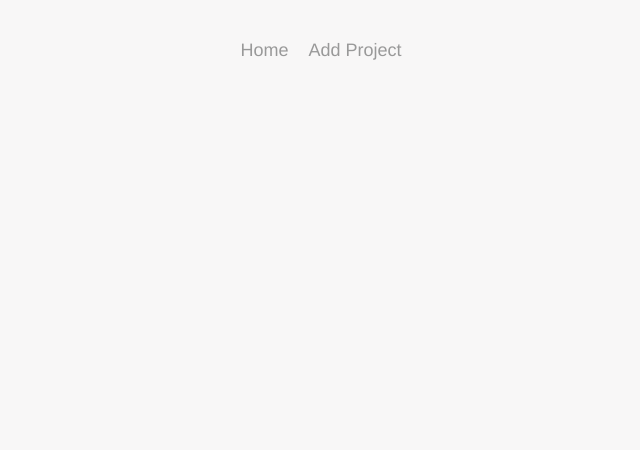
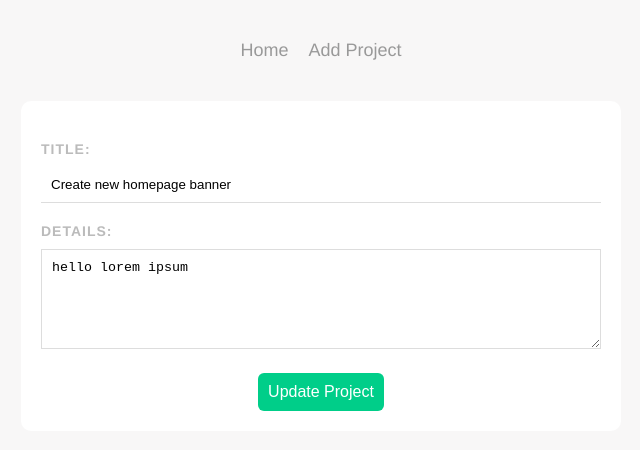
Before and after one commit to MajorChe/vue-project-list, a Vue app: page /projects/1 in a window 1280 px wide. Before the commit this address had no page. Shown: the top 450 px of the page, without its empty margins (319-959 px from the left). Built offline with nearby package versions, Linux system fonts and the light colour scheme; data requests are answered from the project's data file.

Commit message:
add edit project view

```diff
--- a/data/db.json
+++ b/data/db.json
@@ -3,13 +3,13 @@
     {
       "id": 1,
       "title": "Create new homepage banner",
-      "details": "Lorem ipsum",
+      "details": "hello lorem ipsum",
       "complete": false
     },
     {
       "id": 2,
       "title": "Make marketing email",
-      "details": "Lorem ipsum",
+      "details": "Lorem Ipsum",
       "complete": true
     },
     {
--- a/src/components/SingleProject.vue
+++ b/src/components/SingleProject.vue
@@ -1,10 +1,12 @@
 <template>
-  <div class="project" :class="{complete: project.complete}">
+  <div class="project" :class="{ complete: project.complete }">
     <div class="actions">
       <h3 @click="showDetails = !showDetails">{{ project.title }}</h3>
       <div class="icons">
         <span class="material-icons" @click="deleteProject">delete</span>
-        <span class="material-icons">edit</span>
+        <router-link :to="{ name: 'EditProject', params: { id: project.id }}">
+          <span class="material-icons">edit</span>
+        </router-link>
         <span class="material-icons tick" @click="completeProject">done</span>
       </div>
     </div>
--- a/src/router/index.js
+++ b/src/router/index.js
@@ -1,23 +1,30 @@
-import { createRouter, createWebHistory } from 'vue-router'
-import Home from '../views/Home.vue'
-import AddProject from '../views/AddProject.vue'
+import { createRouter, createWebHistory } from "vue-router";
+import Home from "../views/Home.vue";
+import AddProject from "../views/AddProject.vue";
+import EditProject from "../views/EditProject.vue";
 
 const routes = [
   {
-    path: '/',
-    name: 'Home',
-    component: Home
+    path: "/",
+    name: "Home",
+    component: Home,
   },
   {
-    path: '/add',
-    name: 'AddProject',
-    component: AddProject
-  }
-]
+    path: "/add",
+    name: "AddProject",
+    component: AddProject,
+  },
+  {
+    path: "/projects/:id",
+    name: "EditProject",
+    component: EditProject,
+    props:true
+  },
+];
 
 const router = createRouter({
   history: createWebHistory(process.env.BASE_URL),
-  routes
-})
+  routes,
+});
 
-export default router
+export default router;
--- a/src/views/AddProject.vue
+++ b/src/views/AddProject.vue
@@ -74,5 +74,6 @@ form button {
   border: 0;
   border-radius: 6px;
   font-size: 16px;
+  cursor: pointer;
 }
 </style>
--- /dev/null
+++ b/src/views/EditProject.vue
@@ -0,0 +1,45 @@
+<template>
+  <form @submit.prevent="handleUpdate">
+    <label>Title:</label>
+    <input type="text" v-model="title" required />
+    <label>Details:</label>
+    <textarea v-model="details" required></textarea>
+    <button>Update Project</button>
+  </form>
+</template>
+
+<script>
+export default {
+  props: ["id"],
+  data() {
+    return {
+      title: "",
+      details: "",
+      uri: `http://localhost:3000/projects/${this.id}`,
+    };
+  },
+  methods: {
+    handleUpdate() {
+      fetch(this.uri, {
+        method: "PATCH",
+        headers: { "Content-Type": "application/json" },
+        body: JSON.stringify({
+          title: this.title,
+          details: this.details,
+        }),
+      })
+        .then(() => this.$router.push("/"))
+        .catch((err) => console.log(err.message));
+    },
+  },
+  mounted() {
+    fetch(this.uri)
+      .then((res) => res.json())
+      .then((data) => {
+        return (this.title = data.title), (this.details = data.details);
+      });
+  },
+};
+</script>
+
+<style></style>
```
